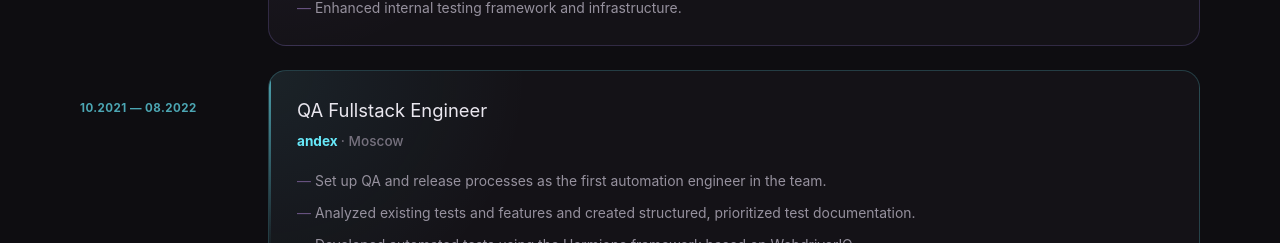
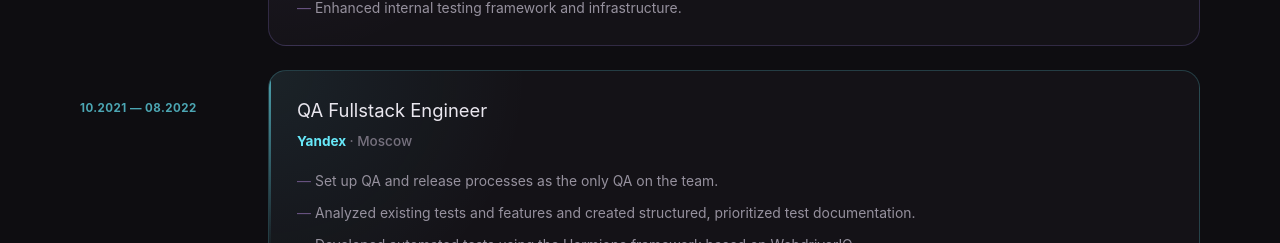
Before and after one commit to asinka/adelaida-qa, a Vue app: page / in a window 1280 px wide. Shown: the part 4380-4623 px from the top of the page. Built offline with nearby package versions, Linux system fonts and the light colour scheme.

Commit message:
Fix typos

```diff
--- a/src/components/MainPage.vue
+++ b/src/components/MainPage.vue
@@ -71,9 +71,9 @@ const experience = [
     ],
   },
   {
-    period: '10.2021 — 08.2022', role: 'QA Fullstack Engineer', company: 'andex', location: 'Moscow',
+    period: '10.2021 — 08.2022', role: 'QA Fullstack Engineer', company: 'Yandex', location: 'Moscow',
     highlights: [
-      'Set up QA and release processes as the first automation engineer in the team.',
+      'Set up QA and release processes as the only QA on the team.',
       'Analyzed existing tests and features and created structured, prioritized test documentation.',
       'Developed automated tests using the Hermione framework based on WebdriverIO.',
       'Collaborated with cross-functional teams on integrations and joint releases.',
```
